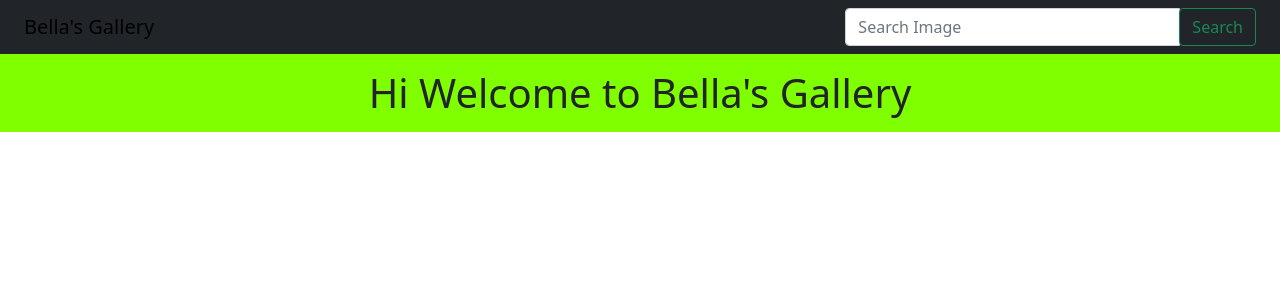
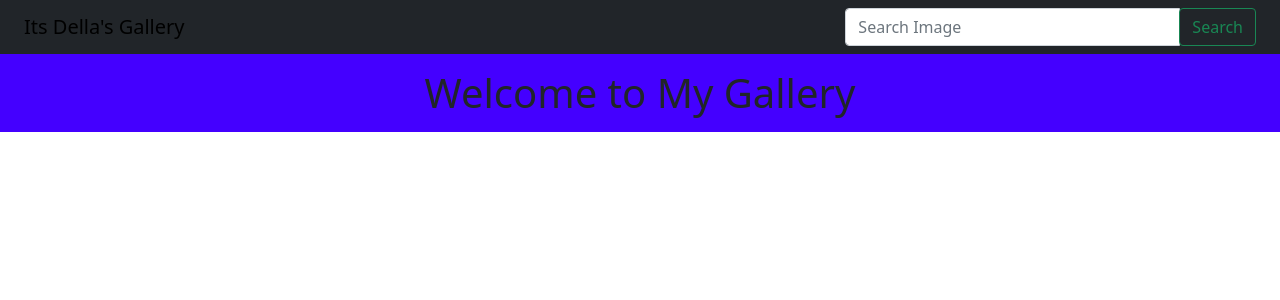
Before and after one commit to BellaObonyo/The-Gallery, a Django app: page / in a window 1280 px wide. Shown: the top 300 px of the page. Run offline with Django 3.2, Linux system fonts and the light colour scheme; data that the repository does not hold is empty; some libraries are stand-ins or nearby versions.

Commit message:
updated index.html file

```diff
--- a/gallery/photos/templates/index.html
+++ b/gallery/photos/templates/index.html
@@ -10,7 +10,7 @@
     <title>Document</title>
 </head>
 <body>
-  <h1 class="text-center name" style="background-color: chartreuse;width: 100%;padding: 15px;">Hi Welcome to Bella's Gallery</h1>
+  <h1 class="text-center name" style="background-color: #4400ff;width: 100%;padding: 15px;">Welcome to My Gallery</h1>
   <div class="row">
   {% for i in images %}
   <div class="col-md-3">
--- a/gallery/photos/templates/navbar.html
+++ b/gallery/photos/templates/navbar.html
@@ -9,7 +9,7 @@
 <nav class="navbar navbar-inverse bg-dark">
   <div class="container-fluid">
     <div class="navbar-header">
-      <a class="navbar-brand" href="">Bella's Gallery</a>
+      <a class="navbar-brand" href="">Its Della's Gallery</a>
     </div>
     <!-- Adding a search form  -->
     <div class="col-sm-4 col-md-4 navbar-right">
```
